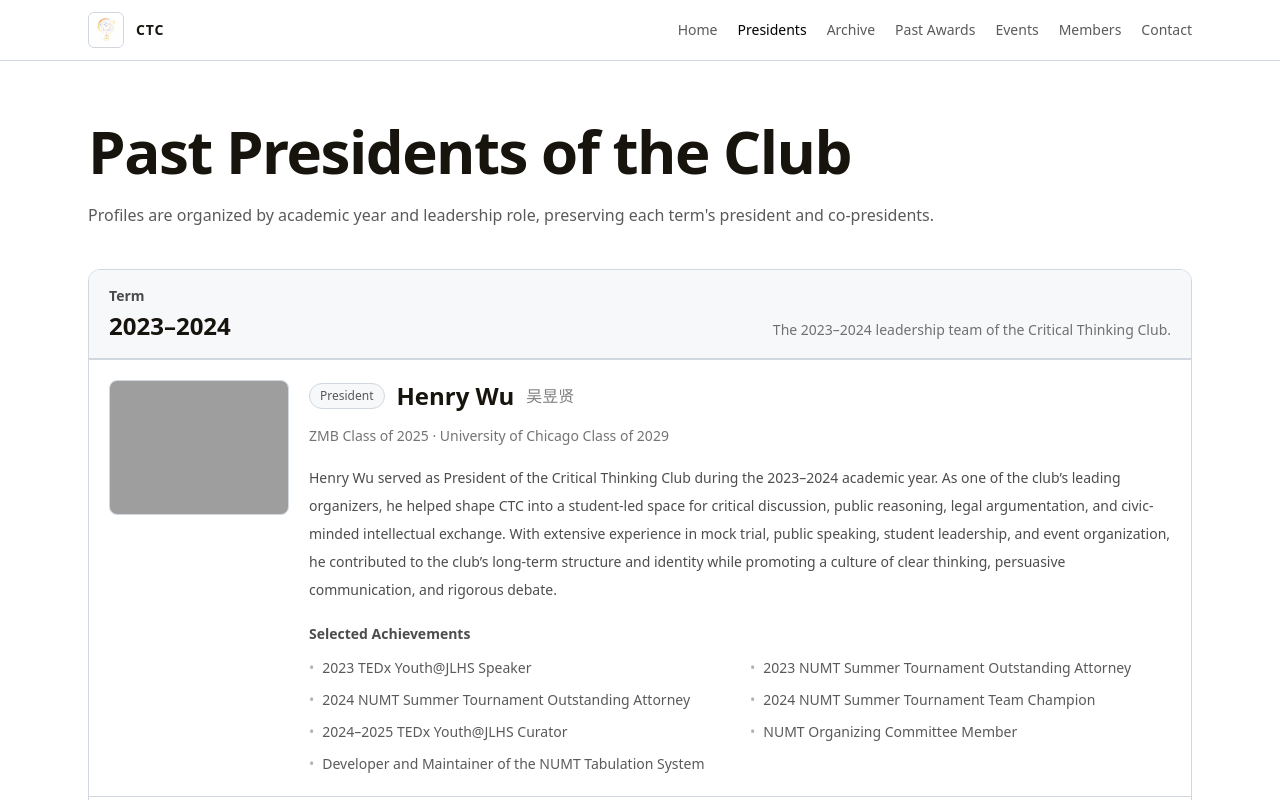
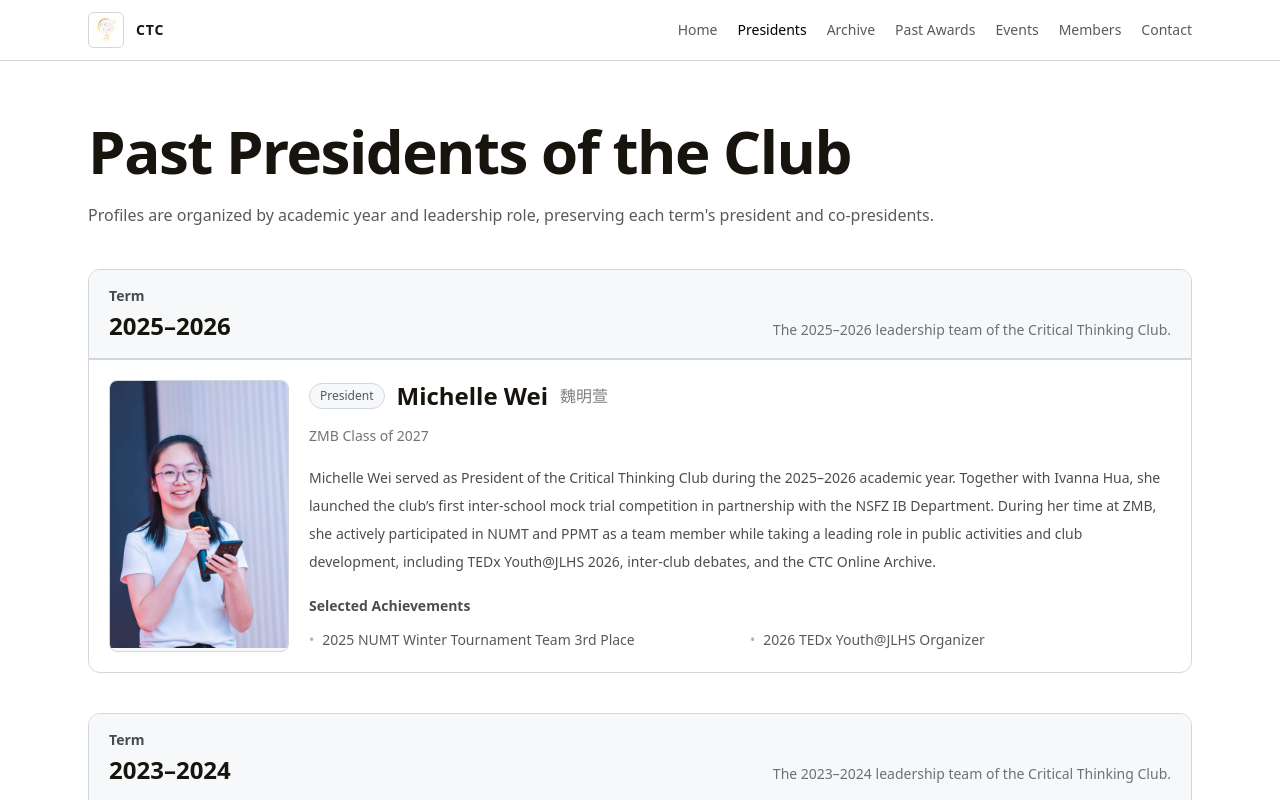
Before and after one commit to henrywyx0730/jlhsctc-official-website, a Next.js app: page /presidents in a window 1280 px wide. Shown: the top 800 px of the page. Built offline with nearby package versions, Linux system fonts and the light colour scheme; grey boxes are pictures that could not be loaded.

Commit message:
v0.5.2: add Michelle Wei president profile

```diff
--- a/app/presidents/page.js
+++ b/app/presidents/page.js
@@ -3,6 +3,27 @@ import SiteHeader from "../components/SiteHeader";
 import SiteFooter from "../components/SiteFooter";
 
 const presidentTerms = [
+  {
+    year: "2025–2026",
+    description:
+      "The 2025–2026 leadership team of the Critical Thinking Club.",
+    members: [
+      {
+        name: "Michelle Wei",
+        chineseName: "魏明萱",
+        role: "President",
+        education: "ZMB Class of 2027",
+        image: "/president-profiles/michelle-wei.jpg",
+        imageWidth: 960,
+        imageHeight: 1440,
+        bio: "Michelle Wei served as President of the Critical Thinking Club during the 2025–2026 academic year. Together with Ivanna Hua, she launched the club’s first inter-school mock trial competition in partnership with the NSFZ IB Department. During her time at ZMB, she actively participated in NUMT and PPMT as a team member while taking a leading role in public activities and club development, including TEDx Youth@JLHS 2026, inter-club debates, and the CTC Online Archive.",
+        achievements: [
+          "2025 NUMT Winter Tournament Team 3rd Place",
+          "2026 TEDx Youth@JLHS Organizer",
+        ],
+      },
+    ],
+  },
   {
     year: "2023–2024",
     description:
@@ -90,13 +111,23 @@ function ProfileRow({ person }) {
     <article className="border-t border-[#d0d7de] p-5">
       <div className="grid gap-5 md:grid-cols-[180px_1fr]">
         {person.image ? (
-          <div className="relative aspect-[4/3] overflow-hidden rounded-lg border border-[#d0d7de] bg-[#f6f8fa]">
+          <div
+            className={`relative overflow-hidden rounded-lg border border-[#d0d7de] bg-[#f6f8fa] ${
+              person.imageWidth ? "" : "aspect-[4/3]"
+            }`}
+          >
             <Image
               src={person.image}
               alt={`${person.name} profile photo`}
-              fill
+              {...(person.imageWidth
+                ? { width: person.imageWidth, height: person.imageHeight }
+                : { fill: true })}
               sizes="(min-width: 768px) 180px, calc(100vw - 72px)"
-              className="h-full w-full object-cover"
+              className={
+                person.imageWidth
+                  ? "h-auto w-full object-contain"
+                  : "h-full w-full object-cover"
+              }
             />
           </div>
         ) : (
```
Also changed, not shown: public/president-profiles/michelle-wei.jpg (added).
